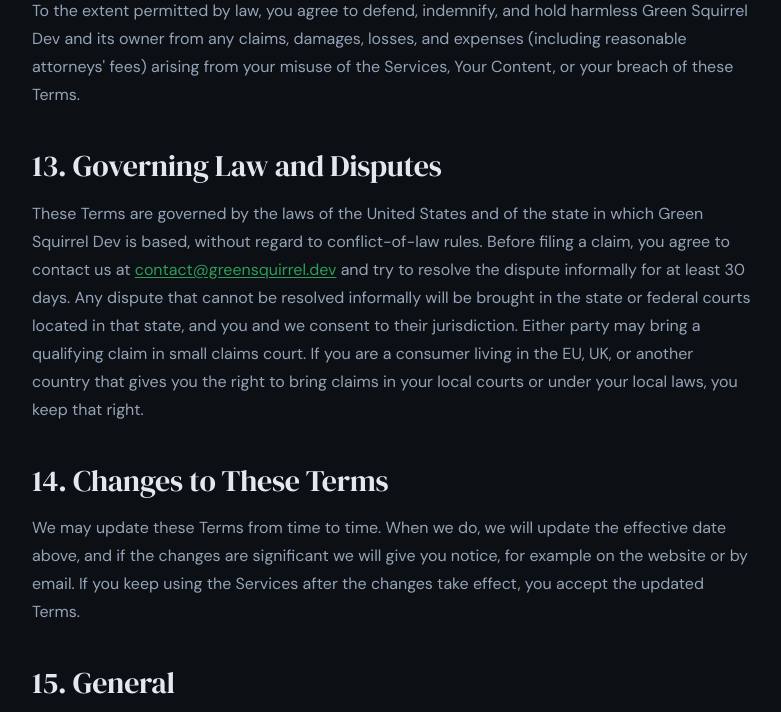
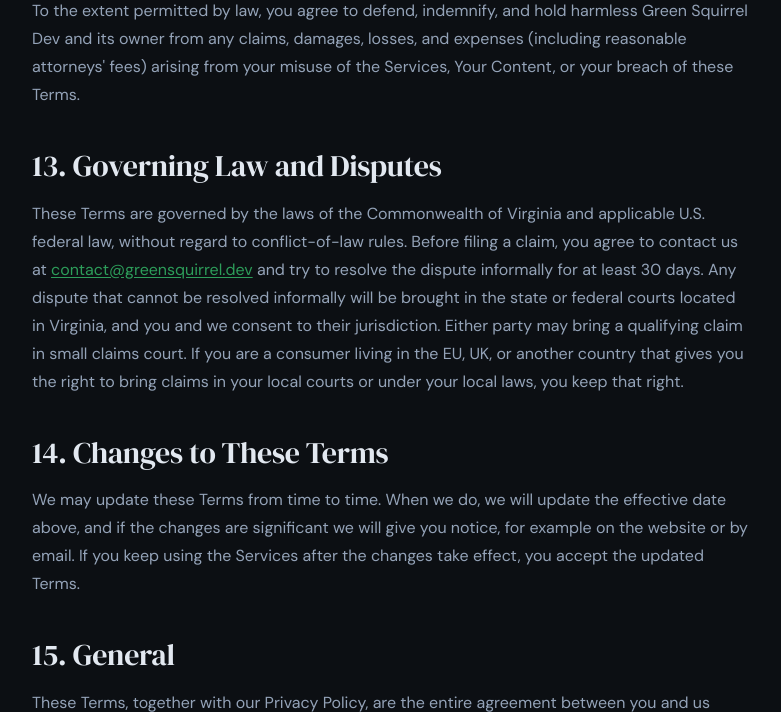
Before and after one commit to crousky/green-squirrel-acorn, an ASP.NET Core app: page /terms in a window 1280 px wide. Shown: the part 3458-4170 px from the top of the page, without its empty margins (248-1029 px from the left). Run offline with ASP.NET Core 8, Linux system fonts and the light colour scheme; data that the repository does not hold is empty; style sheets or scripts are compiled from the project's sources; some libraries are stand-ins or nearby versions.

Commit message:
Set governing law to Virginia in Terms of Service
Co-Authored-By: Claude Opus 5.5 <noreply@anthropic.com>
Claude-Session: https://claude.ai/code/session_01A8oqVziZzE9JWiXiVMMKUs

```diff
--- a/src/GreenSquirrelDev.Client/Pages/Terms.razor
+++ b/src/GreenSquirrelDev.Client/Pages/Terms.razor
@@ -162,11 +162,11 @@
     <section class="legal-section">
         <h2>13. Governing Law and Disputes</h2>
         <p>
-            These Terms are governed by the laws of the United States and of the state in which Green Squirrel
-            Dev is based, without regard to conflict-of-law rules. Before filing a claim, you agree to contact
+            These Terms are governed by the laws of the Commonwealth of Virginia and applicable U.S. federal law,
+            without regard to conflict-of-law rules. Before filing a claim, you agree to contact
             us at <a href="mailto:@ContactEmail">@ContactEmail</a> and try to resolve the dispute informally
             for at least 30 days. Any dispute that cannot be resolved informally will be brought in the state or federal courts
-            located in that state, and you and we consent to their jurisdiction. Either party may bring
+            located in Virginia, and you and we consent to their jurisdiction. Either party may bring
             a qualifying claim in small claims court. If you are a consumer living in the EU, UK, or another
             country that gives you the right to bring claims in your local courts or under your local laws, you
             keep that right.
```
